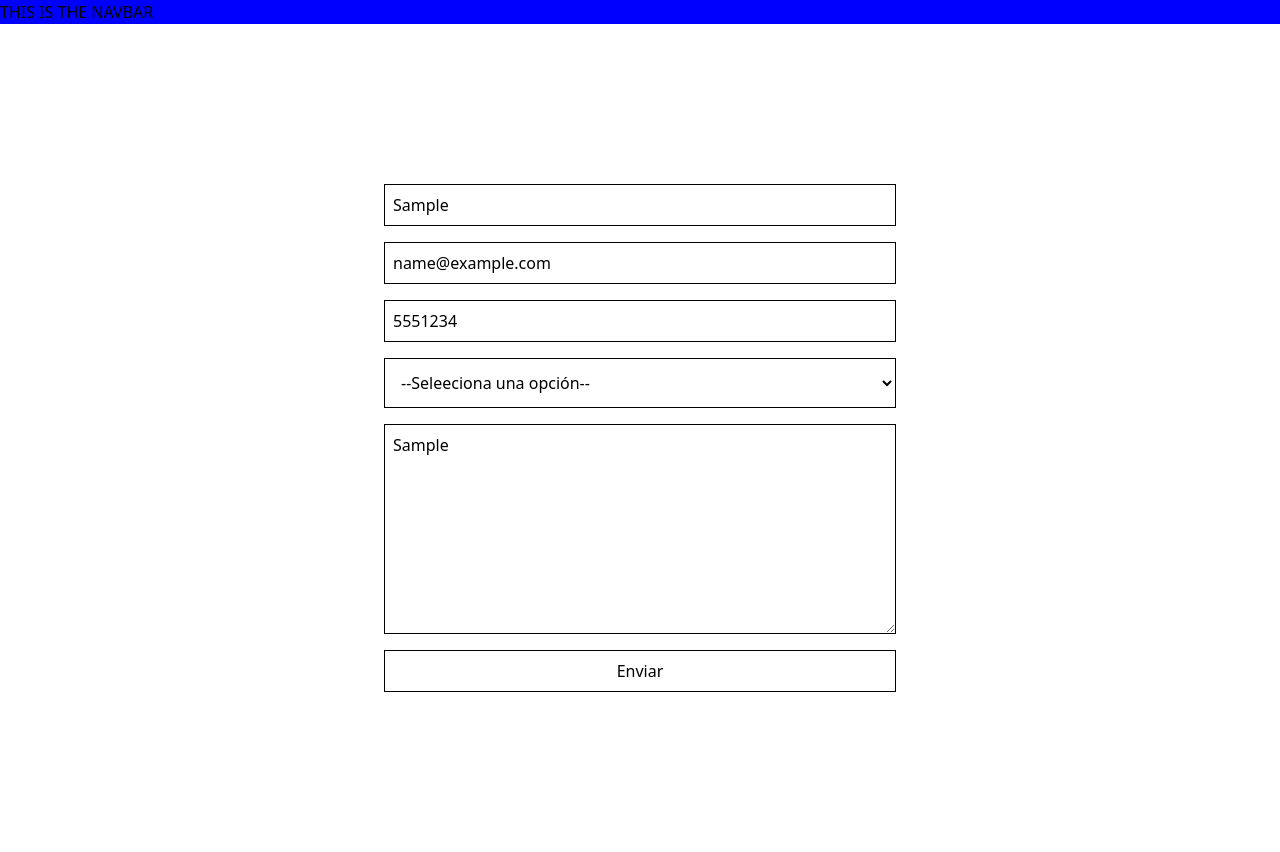
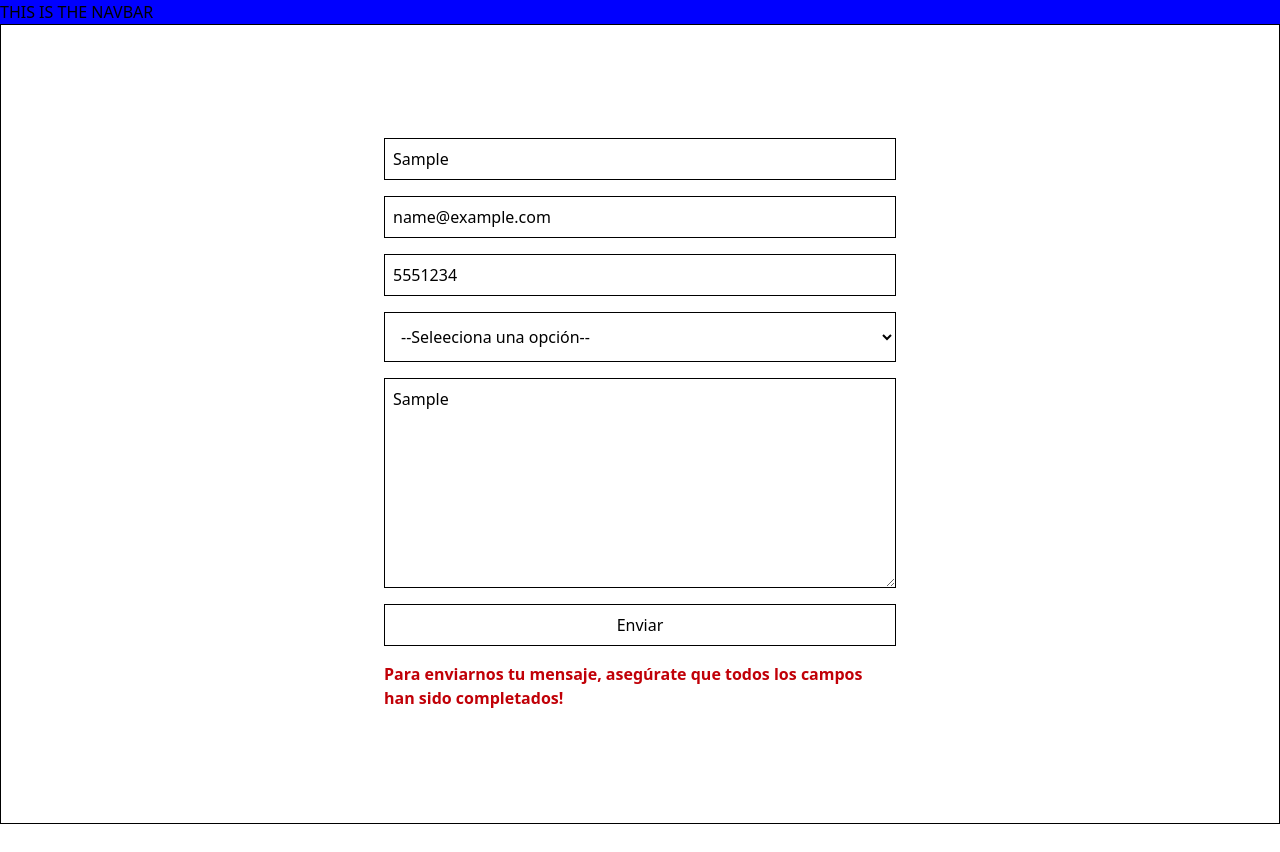
Before and after one commit to anfvc/dias-de-fiesta, a React (Vite) app: page /contact in a window 1280 px wide. Both pictures are taken after typing "Sample", "name@example.com", "5551234", "Sample" into the empty fields and a click on the button "Enviar". After the commit the page ends 824 px from the top, so only its background shows below. Built offline with nearby package versions, Linux system fonts and the light colour scheme; no server answers.

Commit message:
improved email response and contact.tsx

```diff
--- a/src/Pages/Contact.tsx
+++ b/src/Pages/Contact.tsx
@@ -1,4 +1,4 @@
-import { ChangeEvent, FormEvent, useEffect, useState } from "react";
+import { ChangeEvent, FormEvent, useState, useEffect } from "react";
 
 //* Defining type for the formData:
 type FormData = {
@@ -18,6 +18,22 @@ const Contact = () => {
     message: "",
   });
 
+  const [successMessage, setSuccessMessage] = useState<string>("");
+  const [warning, setWarning] = useState<string>("");
+
+  //? To reset my successMessage after some time:
+  useEffect(() => {
+    if (successMessage) {
+      const timer = setTimeout(() => {
+        setSuccessMessage("");
+      }, 5000);
+
+      return () => clearTimeout(timer);
+    }
+  }, [successMessage]);
+
+  // console.log(formData.message);
+
   const url: string | undefined = import.meta.env.VITE_SERVER;
 
   const handleChange = (
@@ -28,6 +44,17 @@ const Contact = () => {
 
   const handleSendEmail = async (e: FormEvent<HTMLFormElement>) => {
     e.preventDefault();
+
+    const isFormIncomplete = Object.values(formData).some((value) => !value);
+
+    if (isFormIncomplete) {
+      setWarning(
+        "Para enviarnos tu mensaje, asegúrate que todos los campos han sido completados!"
+      );
+      return;
+    }
+
+    setWarning("");
 
     if (!url) {
       console.error("VITE_SERVER is not defined.");
@@ -45,22 +72,29 @@ const Contact = () => {
       });
 
       if (!response.ok) {
-        throw new Error(`HTTP error! Status: ${response.status}`);
+        const errorMsg = await response.json();
+        console.log(errorMsg.error);
+      } else {
+        const data = await response.json();
+        setSuccessMessage(data.message);
       }
-
-      const data = await response.json();
-      console.log(data);
     } catch (error) {
       console.error("Error fetching the data.", error);
+      console.log(error);
     }
+
+    setFormData({
+      fullName: "",
+      email: "",
+      phone: "",
+      subject: "",
+      message: "",
+    });
   };
 
   return (
-    <section
-      id="contact"
-      className="w-full h-full flex justify-center items-center py-40"
-    >
-      <div className="w-full flex justify-center items-center">
+    <section id="contact" className="w-full h-dvh">
+      <div className="w-full h-full  flex justify-center items-center border">
         <form className="w-lg flex flex-col gap-4" onSubmit={handleSendEmail}>
           <input
             type="text"
@@ -81,7 +115,7 @@ const Contact = () => {
           <input
             type="tel"
             name="phone"
-            placeholder="Celular o Teléfono..."
+            placeholder="Danos tu teléfono..."
             className="border p-2"
             value={formData.phone}
             onChange={handleChange}
@@ -108,13 +142,25 @@ const Contact = () => {
           <textarea
             name="message"
             id="message"
-            placeholder="Tu mensaje..."
+            placeholder="Cuéntanos en qué te podemos ayudar..."
             className="border p-2"
             rows={8}
+            value={formData.message}
+            onChange={handleChange}
           ></textarea>
           <div className="button-container">
             <button className="w-full border p-2">Enviar</button>
           </div>
+          {successMessage && (
+            <p className="text-green-800">
+              <strong>{successMessage}</strong>
+            </p>
+          )}
+          {warning && (
+            <p className="text-red-700">
+              <strong>{warning}</strong>
+            </p>
+          )}
         </form>
       </div>
     </section>
```
Also changed, not shown: 1 other file (tests, documents, lock files or other folders).
